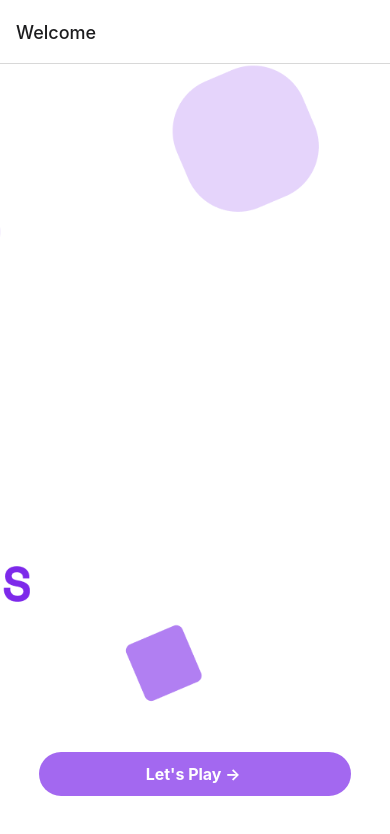
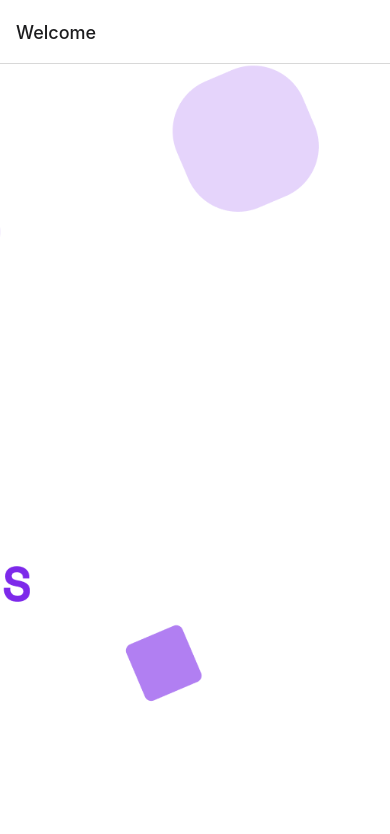
Before and after one commit to xennia316/RockPaperScissors, a React Native app in the folder rps/: screen /Welcome in a window 390 px wide. Shown: the top 834 px of the page. Built offline with nearby package versions, Linux system fonts and the light colour scheme.

Commit message:
fix:button  style

```diff
--- a/rps/Screens/HomeScreen/HomeScreen.style.ts
+++ b/rps/Screens/HomeScreen/HomeScreen.style.ts
@@ -11,7 +11,7 @@ const styles = StyleSheet.create({
 		backgroundColor: "white",
 	},
 
-	btn: {
+	button: {
 		backgroundColor: "#7D29EA",
 		height: 44,
 		width: "80%",
```
